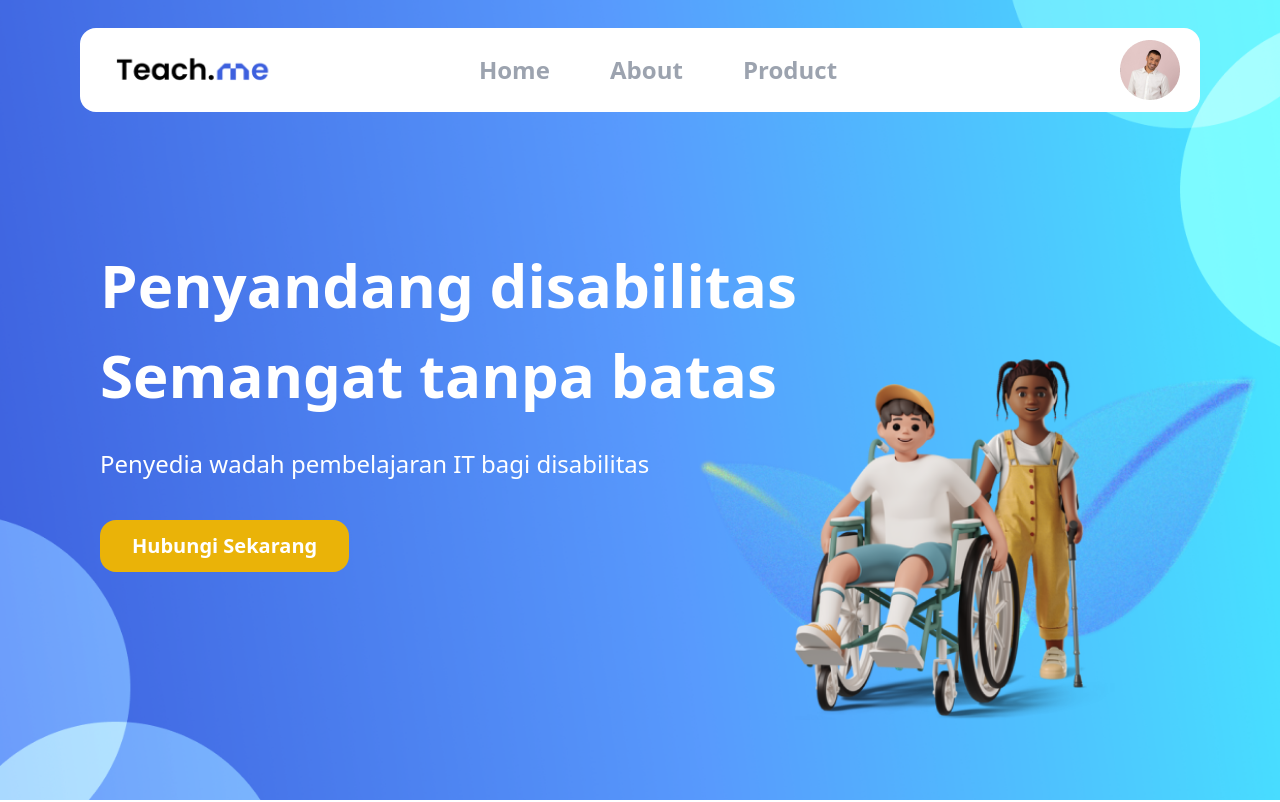
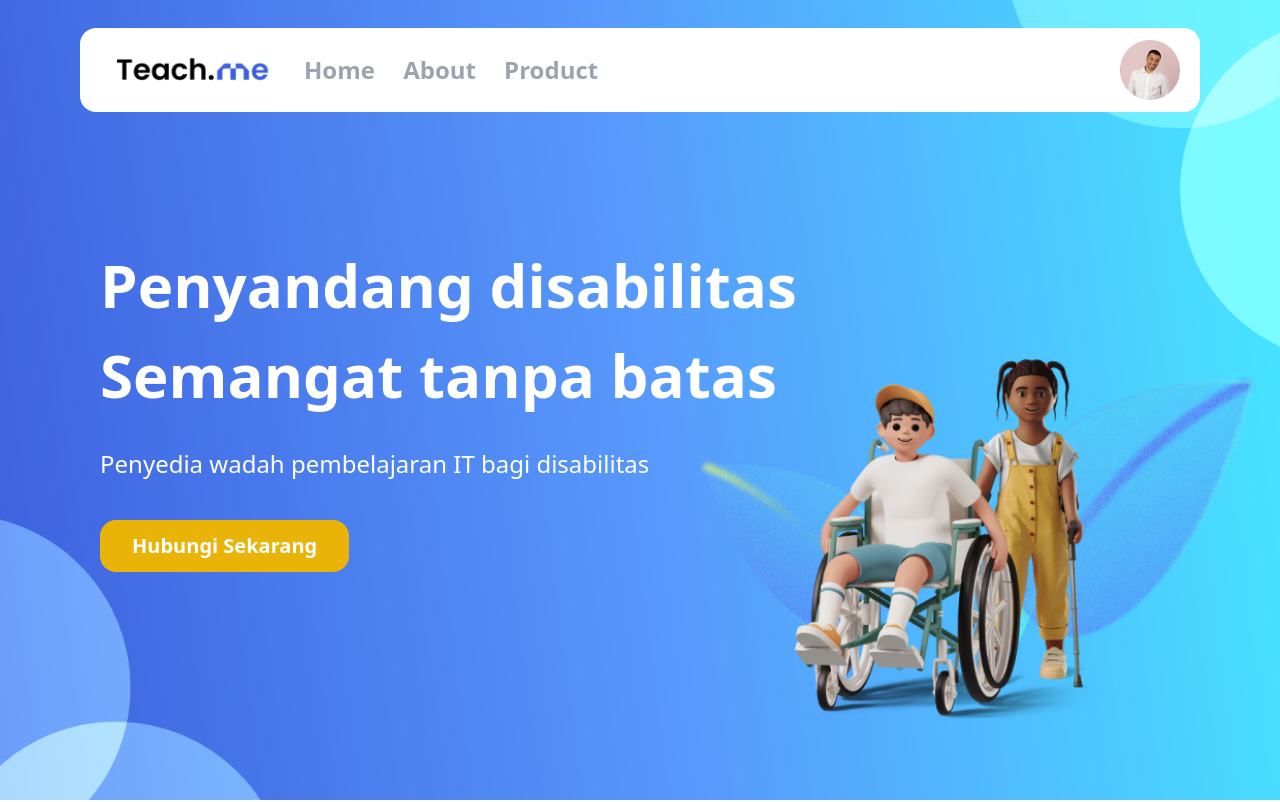
Before and after one commit to Morahora/teachme-app, a plain HTML site: page index.html in a window 1280 px wide. Shown: the top 802 px of the page. Drawn offline with nearby package versions, Linux system fonts and the light colour scheme.

Commit message:
commit ketiga (updated)

```diff
--- a/index.html
+++ b/index.html
@@ -12,10 +12,10 @@
     <div class="container min-h-screen bg-[url('img/bgcloud-1.png')] bg-center bg-cover px-20 py-7" id="Home">
         <nav class=" flex items-center rounded-2xl bg-white px-5 py-3">
             <img src="img/Logo.png" alt="" class="w-40 cursor-pointer mt-3 ml-4 h-15 w-15">
-            <ul class="flex-1 text-center pr-20">
-                <li class="list-none inline-block px-5"><a href="#Home" class="no-underline text-2xl font-bold  text-gray-400 px-2 block transition duration-150 ease-in-out hover:text-black focus:text-black disabled:text-black/30 dark:hover:text-black dark:focus:text-black lg:p-2 [&.active]:text-black/90">Home</a></li>
-                <li class="list-none inline-block px-5"><a href="#About" class="no-underline text-2xl font-bold  text-gray-400 px-2 block transition duration-150 ease-in-out hover:text-black focus:text-black disabled:text-black/30 dark:hover:text-black dark:focus:text-black lg:p-2 [&.active]:text-black/90 ">About</a></li>
-                <li class="list-none inline-block px-5"><a href="#Product" class="no-underline text-2xl font-bold text-gray-400 px-2 block transition duration-150 ease-in-out hover:text-black focus:text-black disabled:text-black/30 dark:hover:text-black dark:focus:text-black lg:p-2 [&.active]:text-black/90 ">Product</a></li>
+            <ul class="flex-1 text-left pr-1">
+                <li class="list-none inline-block pl-5 pr-2"><a href="#Home" class="no-underline text-2xl font-bold  text-gray-400 px-2 block transition duration-150 ease-in-out hover:text-black focus:text-black disabled:text-black/30 dark:hover:text-black dark:focus:text-black lg:p-2 [&.active]:text-black/90">Home</a></li>
+                <li class="list-none inline-block pl-0 pr-2"><a href="#About" class="no-underline text-2xl font-bold  text-gray-400 px-2 block transition duration-150 ease-in-out hover:text-black focus:text-black disabled:text-black/30 dark:hover:text-black dark:focus:text-black lg:p-2 [&.active]:text-black/90 ">About</a></li>
+                <li class="list-none inline-block pl-0 pr-2"><a href="#Product" class="no-underline text-2xl font-bold text-gray-400 px-2 block transition duration-150 ease-in-out hover:text-black focus:text-black disabled:text-black/30 dark:hover:text-black dark:focus:text-black lg:p-2 [&.active]:text-black/90 ">Product</a></li>
             </ul>
             <img src="img/Avatar.png">
         </nav>
```
